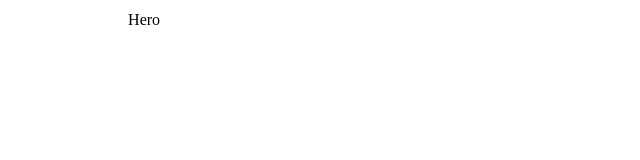
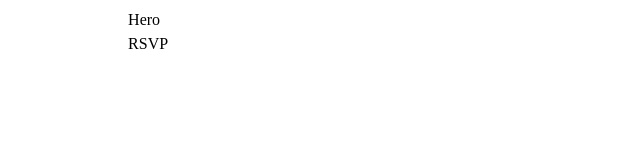
Before and after one commit to nath-codes/jelena, a React (Create React App) app: page / in a window 1280 px wide. Shown: the top 160 px of the page, without its empty margins (0-640 px from the left). Built offline with nearby package versions, Linux system fonts and the light colour scheme; a web font is replaced by a local one.

Commit message:
added basic RSVP component

```diff
--- a/src/App.js
+++ b/src/App.js
@@ -2,6 +2,7 @@ import React, { Component } from "react";
 import { ThemeProvider, injectGlobal } from "styled-components";
 import theme from "./constants/theme";
 import Hero from "./components/Hero";
+import Rsvp from "./components/Rsvp";
 
 injectGlobal`
   html {
@@ -37,6 +38,7 @@ class App extends Component {
       <ThemeProvider theme={theme}>
         <div className="App">
           <Hero />
+          <Rsvp />
         </div>
       </ThemeProvider>
     );
--- /dev/null
+++ b/src/components/Rsvp.jsx
@@ -0,0 +1,11 @@
+import React from "react";
+import Heading from "./Section";
+import Section from "./Section";
+
+const Hero = () => (
+  <Section>
+    <Heading>RSVP</Heading>
+  </Section>
+);
+
+export default Hero;
```
